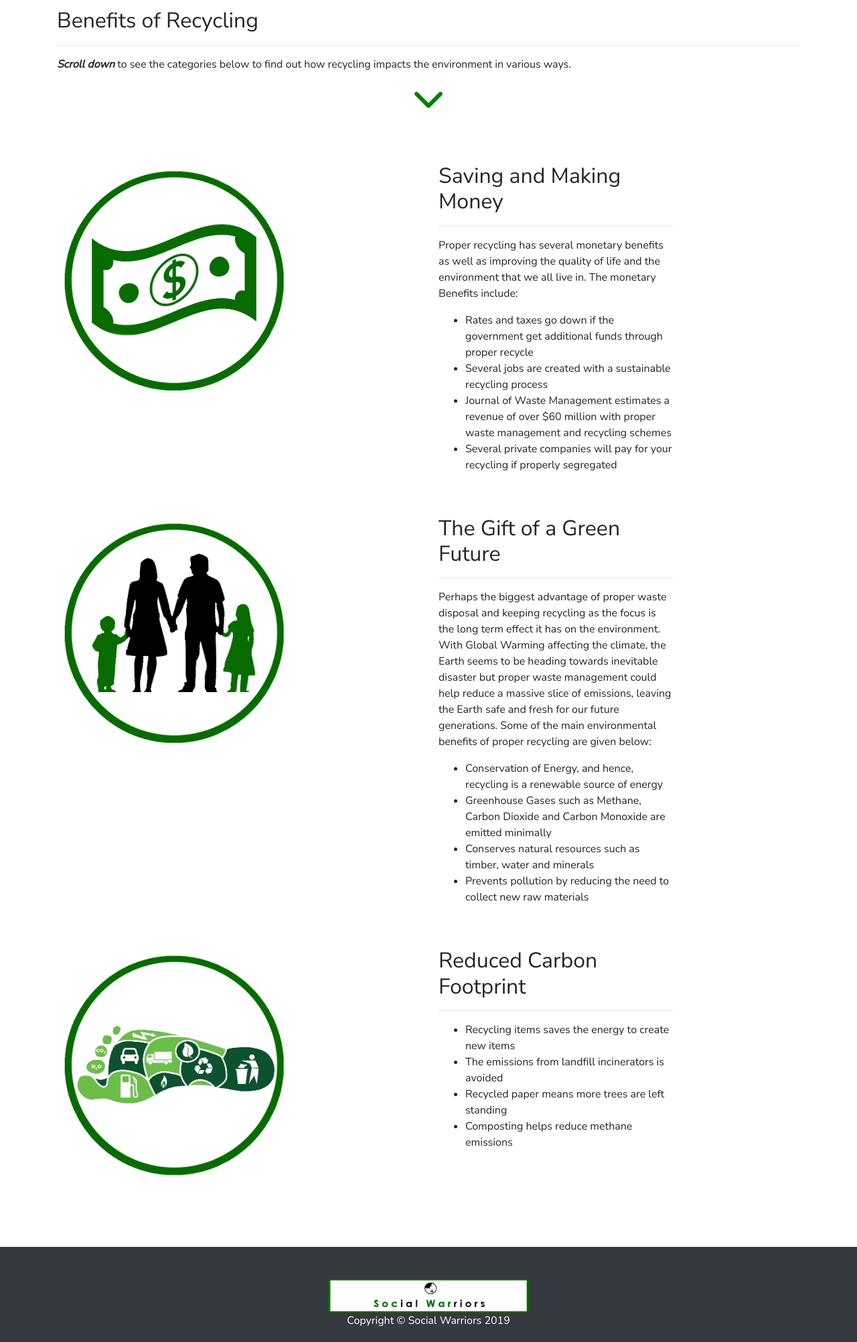
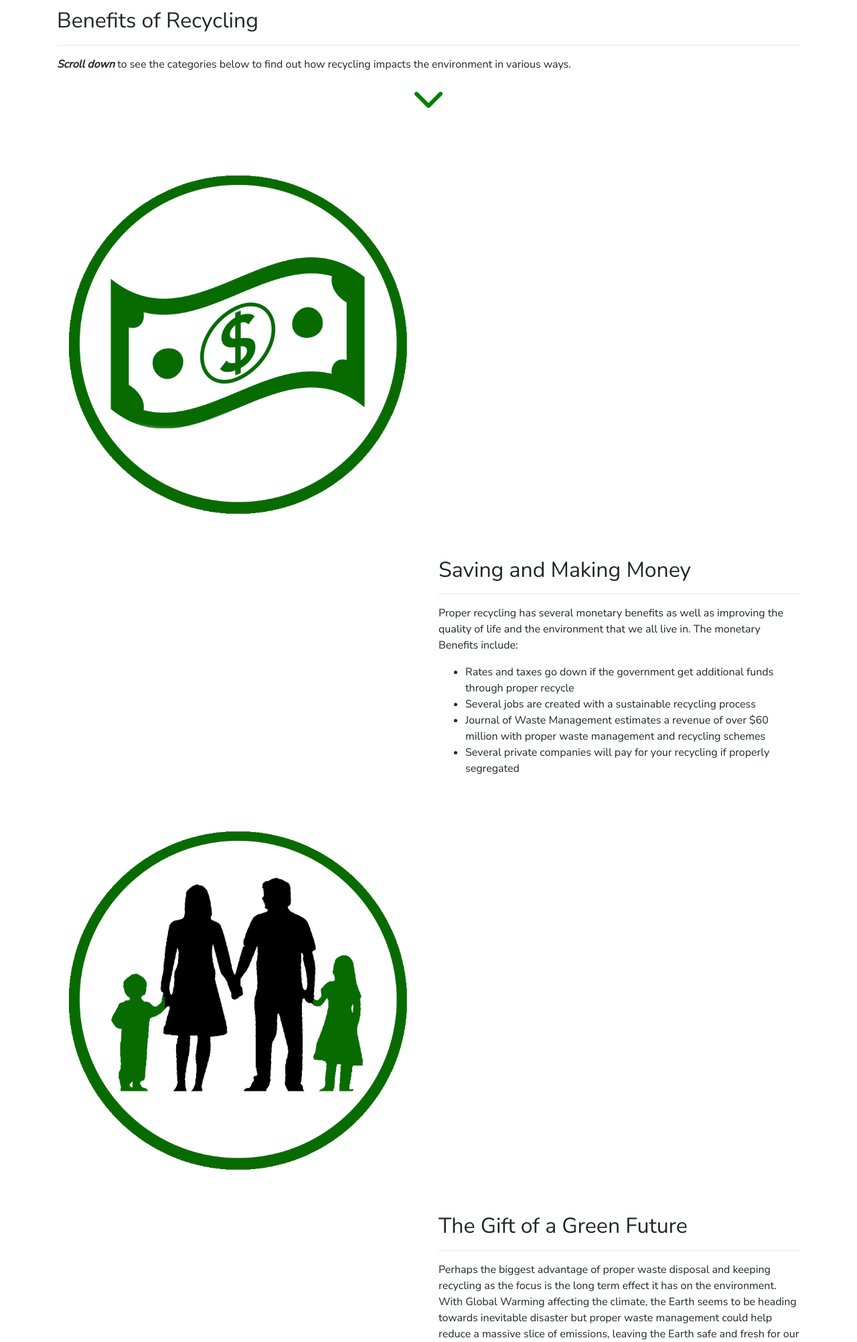
Before and after one commit to ColinZhusz/Make_Aus_Green_Again, a Django app: page /whyrecycle/ in a window 1280 px wide. Shown: the part 582-2585 px from the top of the page at 67% size. Run offline with Django 3.2, Linux system fonts and the light colour scheme; some libraries are stand-ins or nearby versions.

Commit message:
Update whyrecycle.html

```diff
--- a/MAGA/templates/whyrecycle.html
+++ b/MAGA/templates/whyrecycle.html
@@ -47,12 +47,13 @@
 
   <!-- /.row -->
   <div class="row">
-    <div class="col-md-4 mb-5">
+    <div class="col-md-6 mb-5">
       <div data-aos="fade-left" data-aos-easing="linear" data-aos-duration="1500">
-        <img class="money-blip img-fluid" data-toggle="collapse" src="{% static 'img/money_blip.png' %}" alt="money-edu">
+        <img class="money-blip img-fluid" src="{% static 'img/money_blip.png' %}" alt="money-edu">
       </div>
     </div>
-    <div class="col-md-4 offset-md-2 mb-5" id="money">
+
+    <div class="col-md-6 offset-md-6 mb-5" id="money">
       <div data-aos="fade-right" data-aos-duration="1500">
         <h2>Saving and Making Money</h2>
         <hr>
@@ -72,13 +73,15 @@
       </div>
     </div>
   </div>
+
   <div class="row">
-    <div class="col-md-4 mb-5">
+    <div class="col-md-6 mb-5">
       <div data-aos="fade-left" data-aos-easing="linear" data-aos-duration="1500">
         <img class="kids-blip img-fluid" src="{% static 'img/kids_blip.png' %}" alt="kids-edu">
       </div>
     </div>
-    <div class="col-md-4 offset-md-2 mb-5" id="kids">
+
+    <div class="col-md-6 offset-md-6 mb-5" id="kids">
       <div data-aos="fade-right" data-aos-easing="linear" data-aos-duration="1500">
         <h2>The Gift of a Green Future</h2>
         <hr>
@@ -99,13 +102,14 @@
       </div>
     </div>
   </div>
+
   <div class="row">
-    <div class="col-md-4 mb-5">
+    <div class="col-md-6 mb-5">
       <div data-aos="fade-left" data-aos-duration="1500">
         <img class="carbon-blip img-fluid" src="{% static 'img/carbon_blip.png' %}" alt="carbon-edu">
       </div>
     </div>
-    <div class="col-md-4 offset-md-2 mb-5" id="carbon">
+    <div class="col-md-6 offset-md-6 mb-5" id="carbon">
       <div data-aos="fade-right" data-aos-duration="1500">
         <h2>Reduced Carbon Footprint</h2>
         <hr>
@@ -120,14 +124,10 @@
       </div>
     </div>
   </div>
-  </div>
-
-  <div class="row">
-
 </div>
 
 <script src="https://unpkg.com/aos@next/dist/aos.js"></script>
-  <script>
-    AOS.init();
-  </script>
+<script type="text/javascript">
+  AOS.init();
+</script>
 {% endblock %}
```
